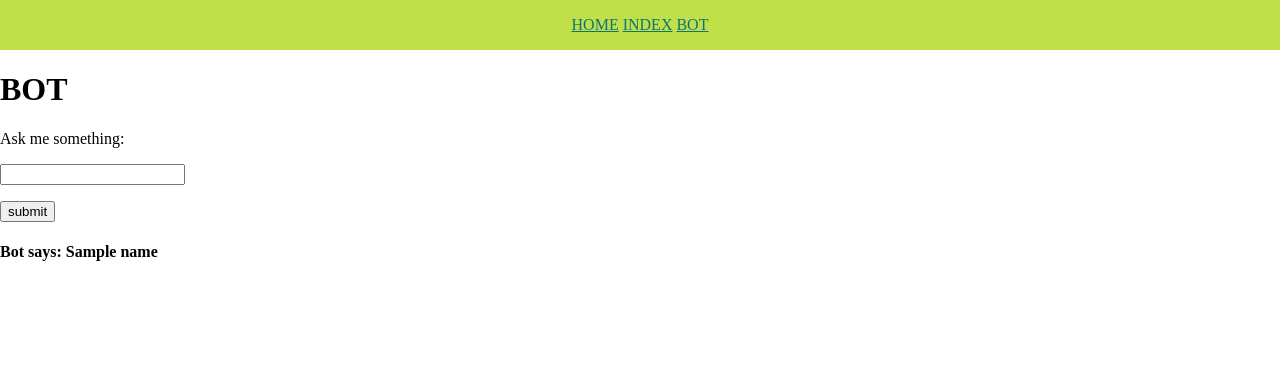
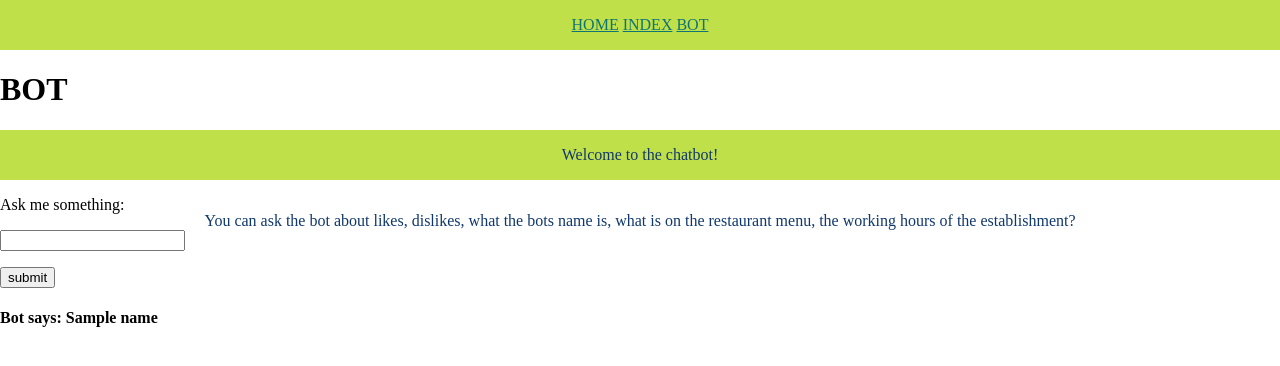
Before and after one commit to kyleamonleo/chatbot, a Flask app: template templates/bot.html in a window 1280 px wide. Shown: the top 366 px of the page. Run offline with Flask 2, Linux system fonts and the light colour scheme; the template is opened without the code that fills it: most values are stand-ins (such as "Sample title", 1, 10 or a date in 2020); parts of the project's set-up code (start-up, migrations or seed data) failed here and were passed over.

Commit message:
bot page paragraph added

```diff
--- a/templates/bot.html
+++ b/templates/bot.html
@@ -12,6 +12,11 @@
     {% endblock %}
 
     <h1>BOT</h1>
+    <div>
+        <p>Welcome to the chatbot!</p>
+        <p>You can ask the bot about likes, dislikes, what the bots name is, what is on the restaurant menu, the working hours of the establishment?</p>
+
+    </div>
 
 
     <form action = "http://localhost:5000/bot" method = "post">
```
